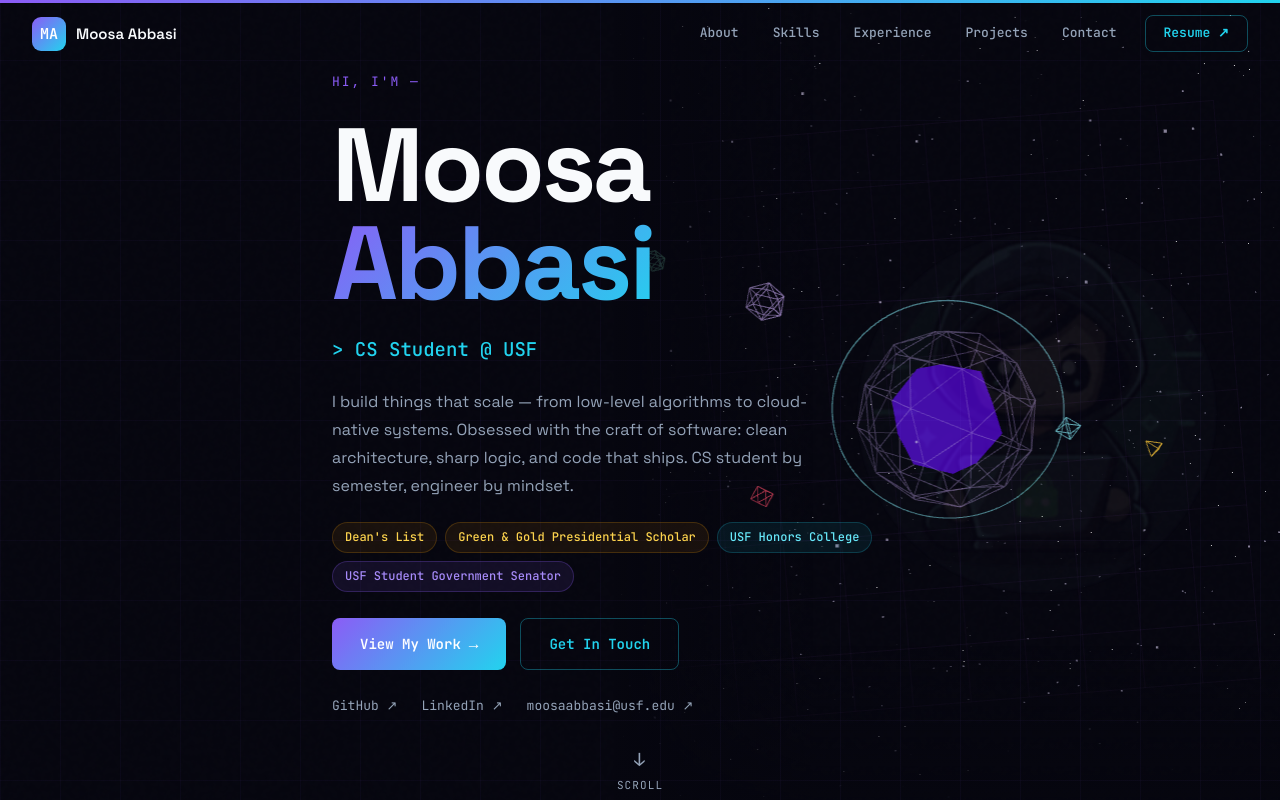
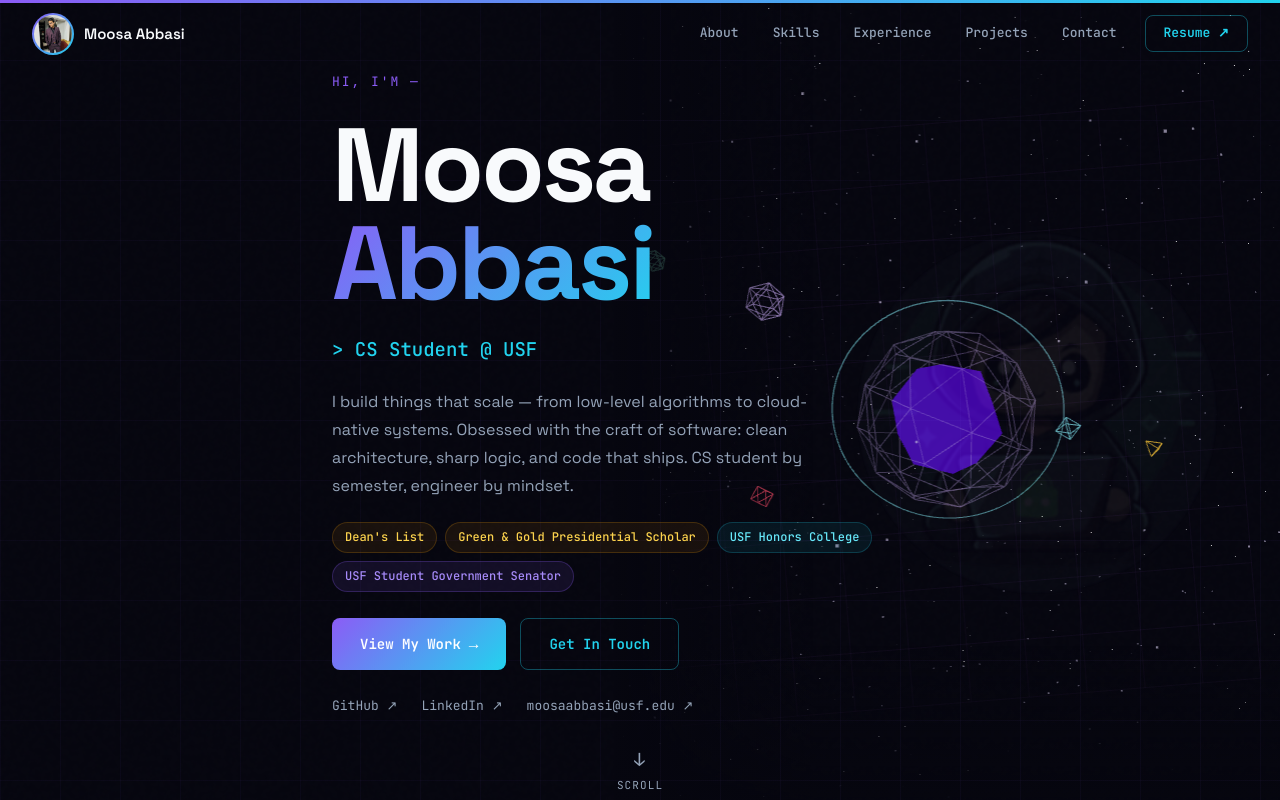
Before and after one commit to moosaabbasii/moosa-portfolio, a React (Vite) app: page / in a window 1280 px wide. Shown: the top 800 px of the page. Built offline with nearby package versions, Linux system fonts and the light colour scheme.

Commit message:
feat: replace MA monogram with profile photo in navbar

```diff
--- a/src/components/Navbar.tsx
+++ b/src/components/Navbar.tsx
@@ -44,16 +44,26 @@ export default function Navbar() {
     >
       {/* Logo */}
       <a href="#" style={{ display: 'flex', alignItems: 'center', gap: 10, textDecoration: 'none' }}>
-        {/* Monogram */}
+        {/* Profile photo */}
         <div style={{
-          width: 34, height: 34,
-          borderRadius: 9,
+          width: 42, height: 42,
+          borderRadius: '50%',
           background: 'linear-gradient(135deg, #8b5cf6, #22d3ee)',
-          display: 'flex', alignItems: 'center', justifyContent: 'center',
-          fontFamily: 'var(--mono)', fontWeight: 800, fontSize: 15, color: '#fff',
+          padding: 2,
           flexShrink: 0,
         }}>
-          MA
+          <img
+            src="/moosa.jpeg"
+            alt="Moosa Abbasi"
+            style={{
+              width: '100%',
+              height: '100%',
+              borderRadius: '50%',
+              objectFit: 'cover',
+              objectPosition: 'center top',
+              display: 'block',
+            }}
+          />
         </div>
         <span style={{ fontFamily: 'var(--font)', fontWeight: 600, fontSize: 15, color: 'var(--heading)' }}>
           Moosa Abbasi
```
Also changed, not shown: public/moosa.jpeg (added).
